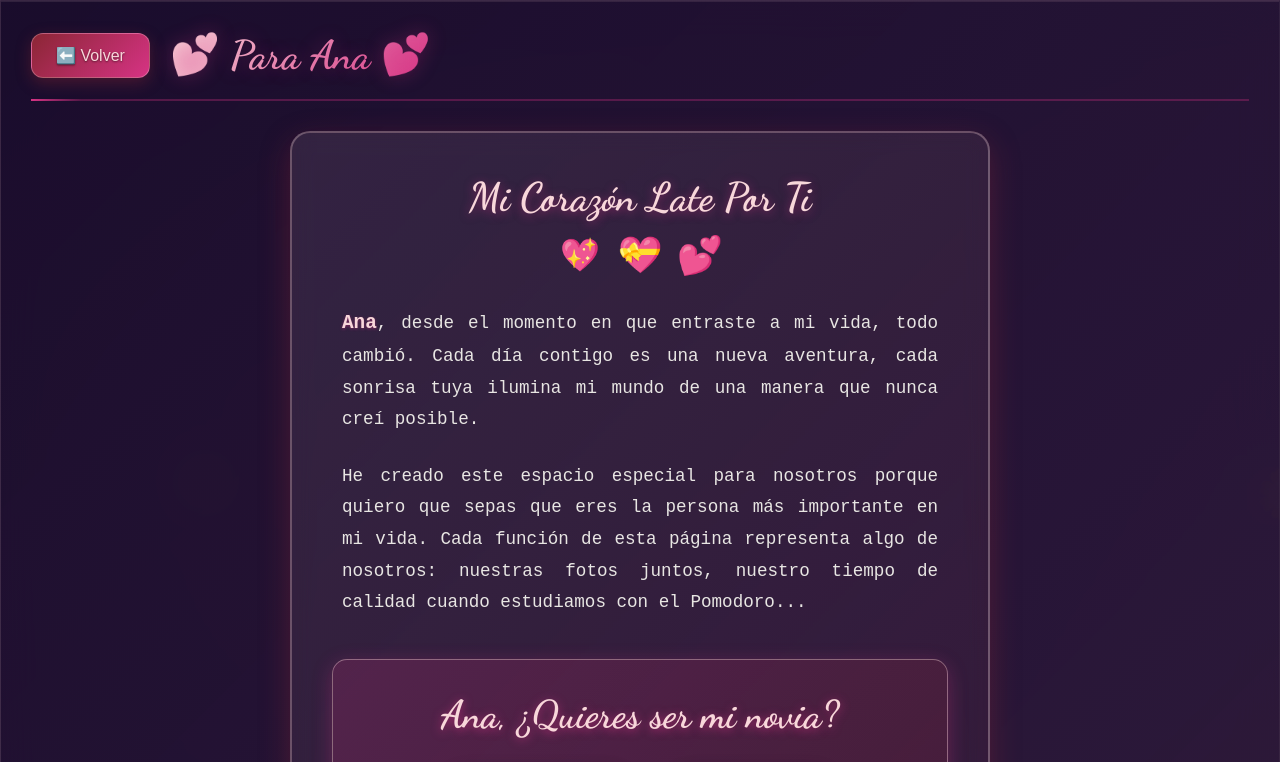
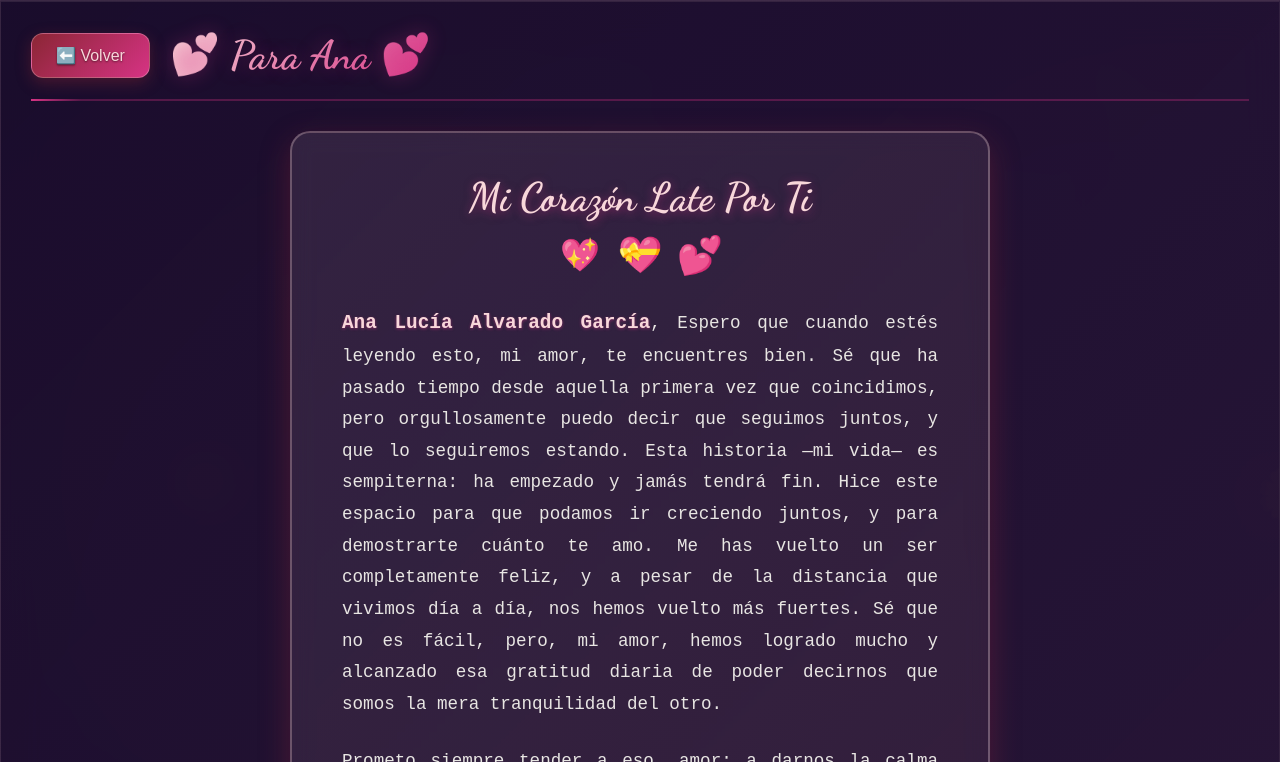
Before and after one commit to littlescrab/ana-mensaje-especial, a plain HTML site: page index.html in a window 1280 px wide. Both pictures are taken after a click on the element 203 px from the left and 244 px from the top of the page. Shown: the top 762 px of the page. Drawn offline with Linux system fonts and the light colour scheme; a web font is replaced by a local one.

Commit message:
Update index.html

```diff
--- a/index.html
+++ b/index.html
@@ -85,20 +85,23 @@
 
                     <div class="letter-content">
                         <p class="letter-paragraph">
-                            <span class="highlight">Ana</span>, desde el momento en que entraste a mi vida,
-                            todo cambió. Cada día contigo es una nueva aventura, cada sonrisa tuya
-                            ilumina mi mundo de una manera que nunca creí posible.
+                            <span class="highlight">Ana Lucía Alvarado García</span>, Espero que cuando estés leyendo esto, mi amor, te encuentres bien. Sé que ha pasado tiempo desde aquella primera vez que coincidimos, pero orgullosamente puedo decir que seguimos juntos, y que lo seguiremos estando. Esta historia —mi vida— es sempiterna: ha empezado y jamás tendrá fin. Hice este espacio para que podamos ir creciendo juntos, y para demostrarte cuánto te amo. Me has vuelto un ser completamente feliz, y a pesar de la distancia que vivimos día a día, nos hemos vuelto más fuertes. Sé que no es fácil, pero, mi amor, hemos logrado mucho y alcanzado esa gratitud diaria de poder decirnos que somos la mera tranquilidad del otro.
                         </p>
 
                         <p class="letter-paragraph">
-                            He creado este espacio especial para nosotros porque quiero que sepas
-                            que eres la persona más importante en mi vida. Cada función de esta página
-                            representa algo de nosotros: nuestras fotos juntos, nuestro tiempo de
-                            calidad cuando estudiamos con el Pomodoro...
+                            Prometo siempre tender a eso, amor: a darnos la calma que nuestro espíritu necesita. Sé que aún nos falta mucho por conocernos, pero tengo toda la paciencia del mundo para descubrirte, y para que tú me descubras en mi totalidad. Hoy, más que nunca, marco un hecho importante: declararte, de la manera más propia posible, que quiero que seas mi mujer, que puedas pertenecer a mi vida y yo a la tuya. Que todo esto sea el mero recuerdo que describa el inicio de nuestra historia. Te iré mostrando mucho de lo que puedo conocer de ti, y de lo mucho que puedes conocer de mí. Mejoraremos como personas, y lo único que quiero darte es la mejor versión de mí.
+                        </p>
+
+                        <p class="letter-paragraph">
+                            Ahora, mi amor, quiero hacerte recordar esas primeras cosas que marcaron nuestra relación: ese primer beso, esa primera vez, ese primer viaje, esas primeras flores regaladas, y esa primera presencia en darnos amor con toda sinceridad. Sin embargo, el número 7 fue de las primeras cosas que vi cuando te conocí. Estoy de acuerdo en marcar esta historia con un 7. Más que ser un buen presagio de amor con suerte —como lo fue nuestro encuentro—, es el símbolo de la sinceridad de dejarte algo que estuvo presente en mí desde el inicio.
+                        </p>
+
+                        <p class="letter-paragraph">
+                            Te amo, mi vida. Quiero que seas mi mujer y yo tu hombre. Te doy mi corazón y toda mi alma. Quiero ser feliz contigo para siempre y siempre, mi amor.
                         </p>
 
                         <div class="big-question">
-                            <h2 class="question-text">Ana, ¿Quieres ser mi novia?</h2>
+                            <h2 class="question-text">Ana, ¿Quieres ser mi enamorada?</h2>
                             <div class="question-buttons">
                                 <button id="yesButton" class="answer-btn yes-btn">💕 ¡SÍ! 💕</button>
                                 <button id="noButton" class="answer-btn no-btn">💔 No...</button>
```
